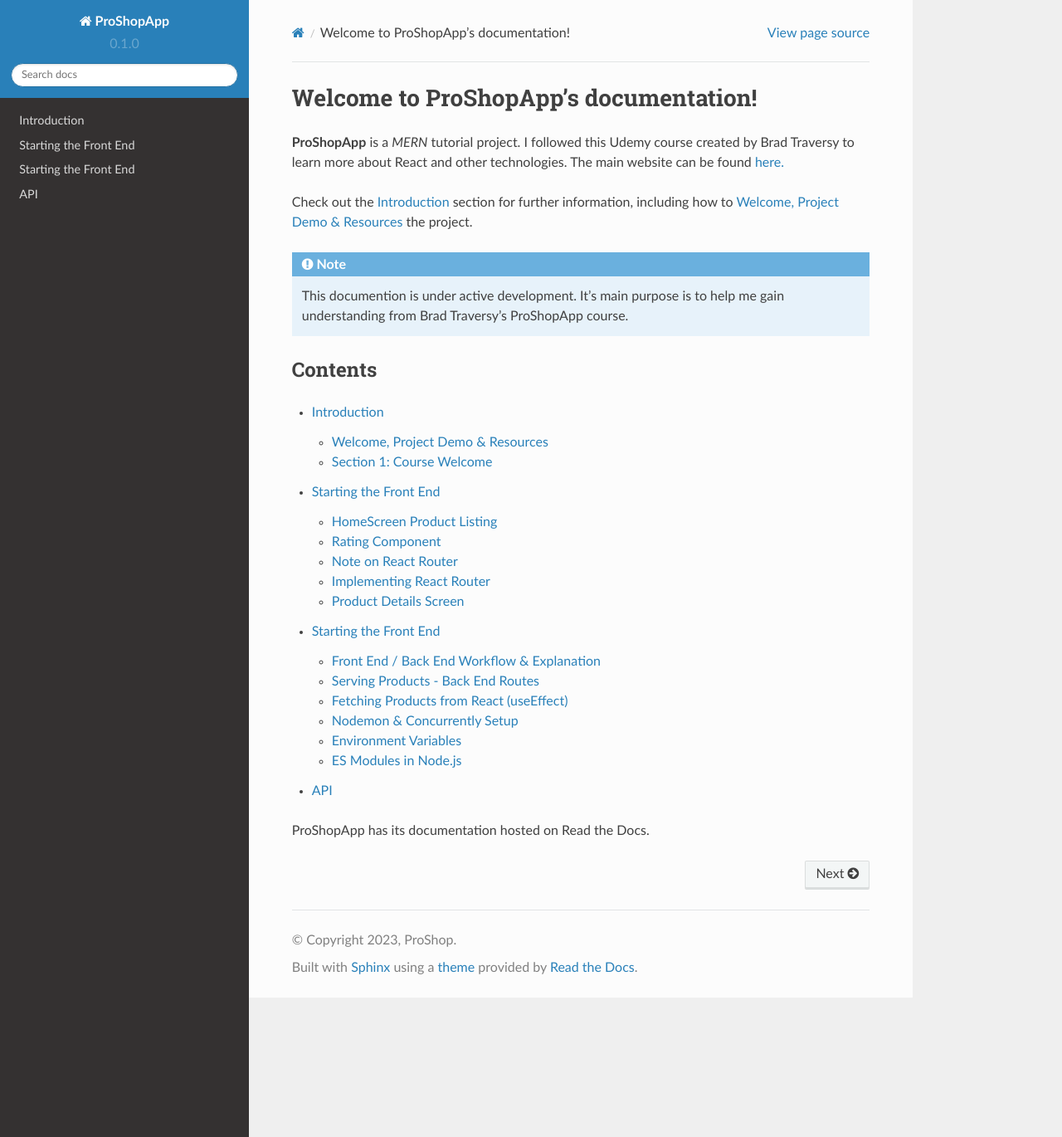
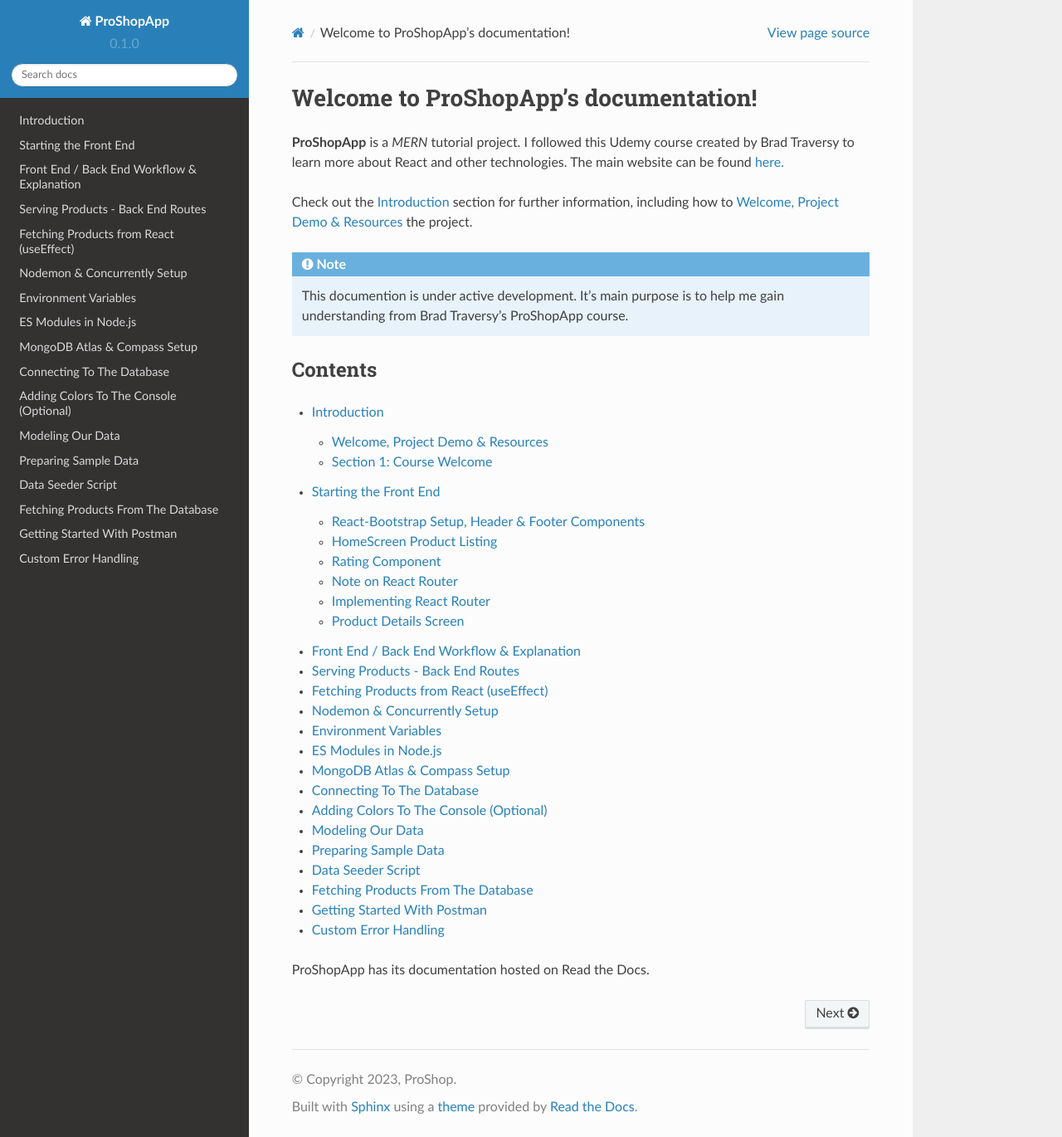
Before and after one commit to Pythonidaer/proshopapp, a Sphinx documentation site: the page built from docs/source/index.rst, in a window 1280 px wide and 1370 px high. Shown: the whole window at 83% size. Built offline with Sphinx 7.4.7 and the Read the Docs theme 2.0.0, drawn with Linux system fonts in a browser that asks for light colours.

Commit message:
testing a few fixes about line breaks with headings, also fixing links

```diff
--- /dev/null
+++ b/docs/source/getting-started-with-mongodb.rst
@@ -0,0 +1,33 @@
+Getting Started With MongoDB
+..
+    The above is what appears on the lefthand TOC side
+=====
+
+.. _getting-started-with-mongodb:
+
+MongoDB Atlas & Compass Setup
+------------
+
+Connecting To The Database
+----------------
+
+Adding Colors To The Console (Optional)
+------------
+
+Modeling Our Data
+----------------
+
+Preparing Sample Data
+------------
+
+Data Seeder Script
+----------------
+
+Fetching Products From The Database
+----------------
+
+Getting Started With Postman
+------------
+
+Custom Error Handling
+----------------
--- a/docs/source/index.rst
+++ b/docs/source/index.rst
@@ -21,6 +21,6 @@
    introduction
    starting-the-front-end
    serving-and-fetching-data-from-express
-   api
+   getting-started-with-mongodb
 
 ProShopApp has its documentation hosted on Read the Docs.
--- a/docs/source/serving-and-fetching-data-from-express.rst
+++ b/docs/source/serving-and-fetching-data-from-express.rst
@@ -1,4 +1,6 @@
-Starting the Front End
+Serving & Fetching Data From Express
+..
+    The above is what appears on the lefthand TOC side
 =====
 
 .. _serving-and-fetching-data-from-express:
--- a/docs/source/starting-the-front-end.rst
+++ b/docs/source/starting-the-front-end.rst
@@ -3,8 +3,7 @@
 
 .. _starting-the-front-end:
 
-React-Bootstrap Setup,
-Header & Footer Components
+React-Bootstrap Setup, Header & Footer Components
 ------------
 
 test
```
Also changed, not shown: docs/source/api.rst (deleted, +0 -7 lines).
